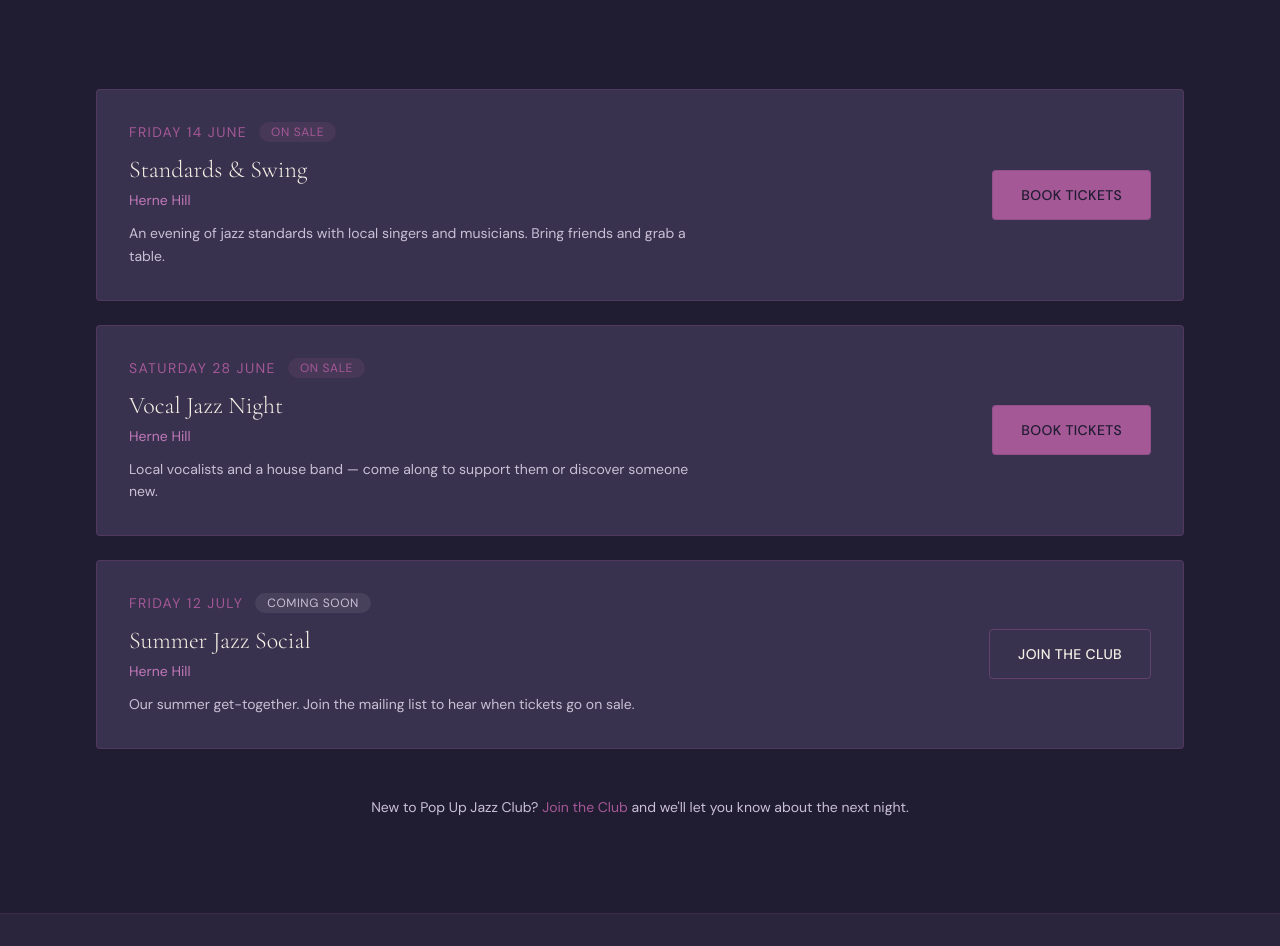
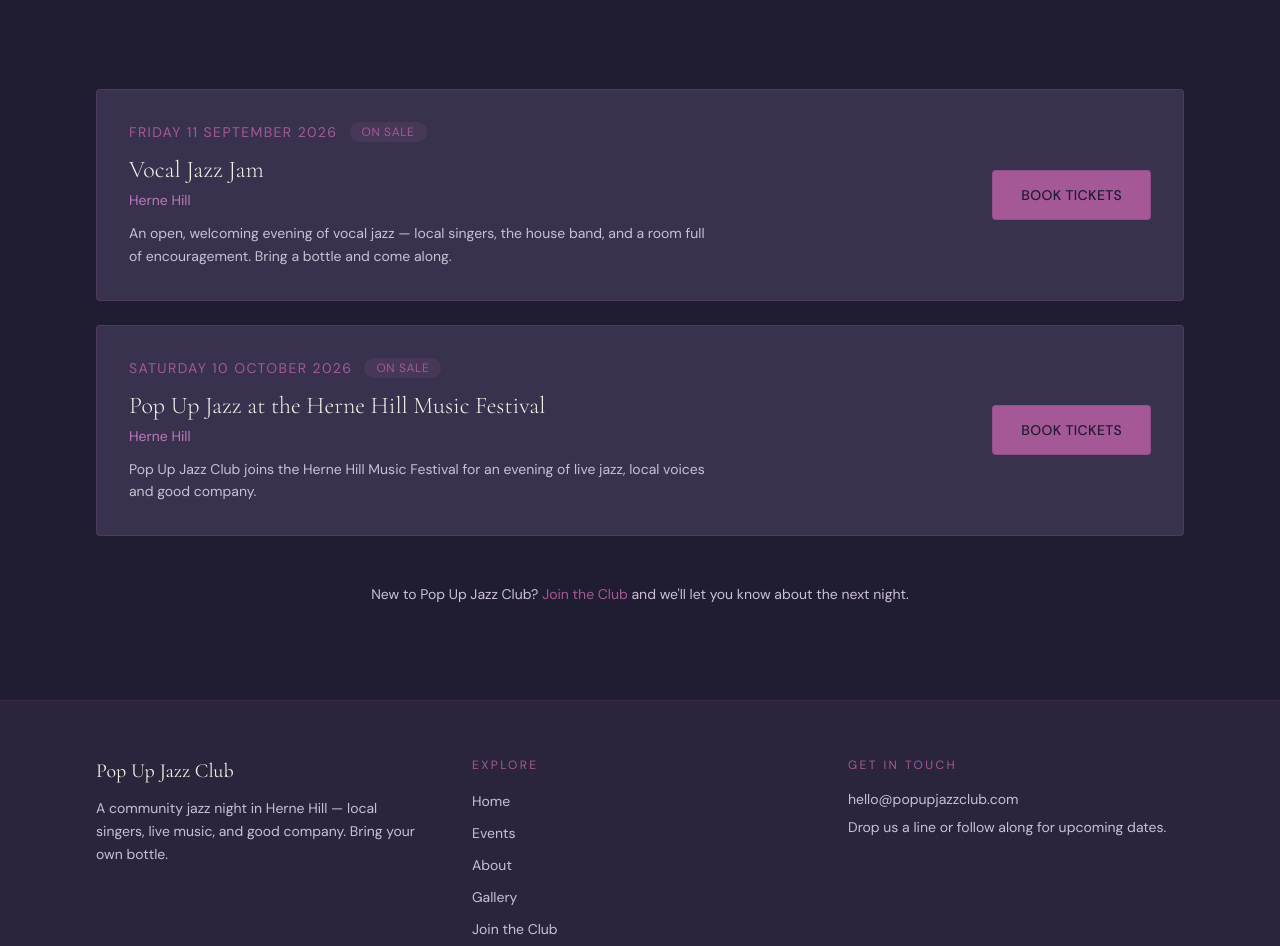
Before and after one commit to HelenStaniland/popupjazzclub, a Next.js app: page /events in a window 1280 px wide. Shown: the part 440-1386 px from the top of the page. Built offline with nearby package versions, Linux system fonts and the light colour scheme.

Commit message:
Real events

```diff
--- a/app/events/page.tsx
+++ b/app/events/page.tsx
@@ -9,28 +9,20 @@ export const metadata: Metadata = {
 
 const upcomingEvents = [
   {
-    date: "Friday 14 June",
-    title: "Standards & Swing",
+    date: "Friday 11 September 2026",
+    title: "Vocal Jazz Jam",
     venue: "Herne Hill",
     description:
-      "An evening of jazz standards with local singers and musicians. Bring friends and grab a table.",
+      "An open, welcoming evening of vocal jazz — local singers, the house band, and a room full of encouragement. Bring a bottle and come along.",
     status: "On sale",
   },
   {
-    date: "Saturday 28 June",
-    title: "Vocal Jazz Night",
+    date: "Saturday 10 October 2026",
+    title: "Pop Up Jazz at the Herne Hill Music Festival",
     venue: "Herne Hill",
     description:
-      "Local vocalists and a house band — come along to support them or discover someone new.",
+      "Pop Up Jazz Club joins the Herne Hill Music Festival for an evening of live jazz, local voices and good company.",
     status: "On sale",
-  },
-  {
-    date: "Friday 12 July",
-    title: "Summer Jazz Social",
-    venue: "Herne Hill",
-    description:
-      "Our summer get-together. Join the mailing list to hear when tickets go on sale.",
-    status: "Coming soon",
   },
 ];
 
--- a/components/HomeFriends.tsx
+++ b/components/HomeFriends.tsx
@@ -36,7 +36,7 @@ export default function HomeFriends() {
             </div>
           </div>
 
-          <div className="overflow-hidden rounded-sm border border-border bg-background">
+          <div className="mx-auto max-w-[288px] overflow-hidden rounded-sm border border-border bg-background sm:max-w-[346px] lg:mx-0 lg:max-w-[288px] xl:max-w-[346px]">
             <Image
               src="/gallery/AudienceGold.jpeg"
               alt="Guests enjoying the warm atmosphere of the evening"
```
